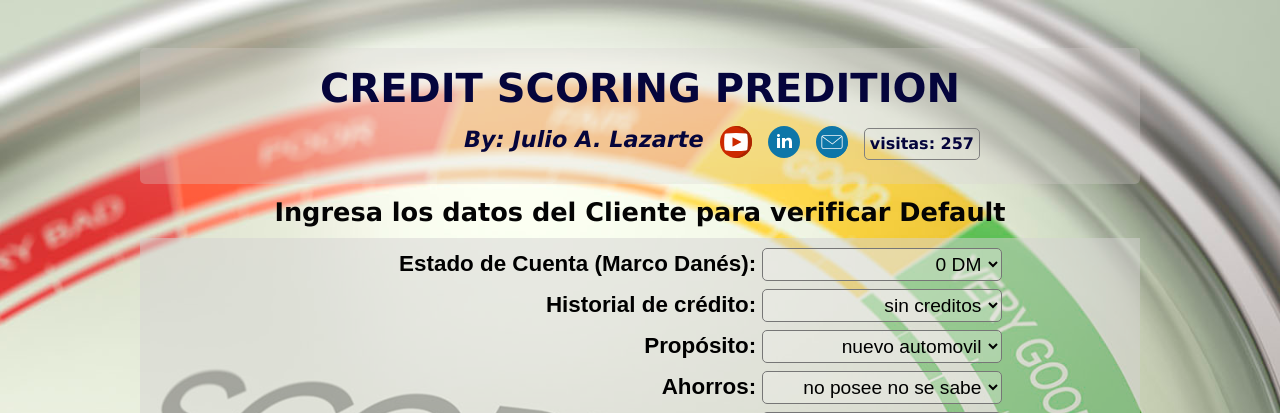
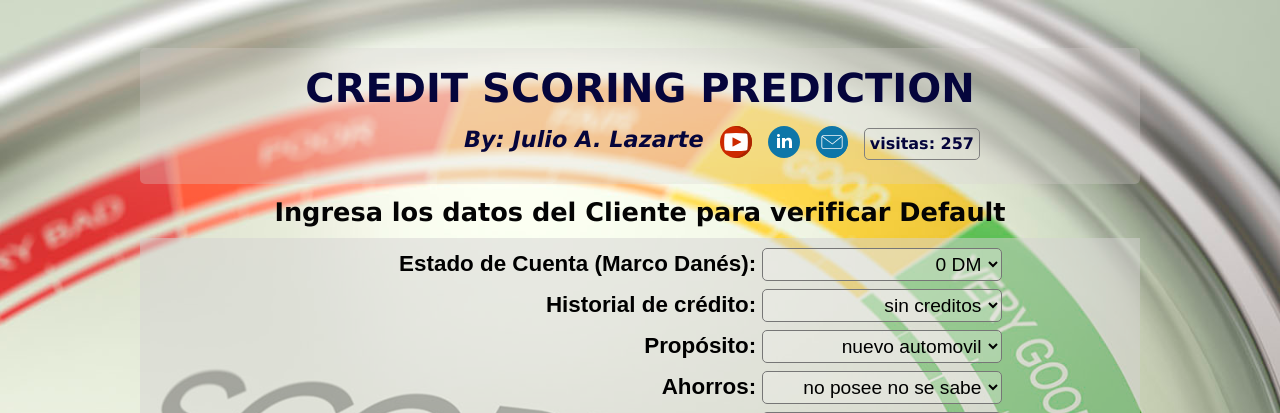
Before and after one commit to JulioLaz/Credit_Scoring_Prediction_app, a Flask app: page / in a window 1280 px wide. Shown: the top 413 px of the page. Run offline with Flask 3, Linux system fonts and the light colour scheme; some libraries are stand-ins or nearby versions.

Commit message:
correccion index.html

```diff
--- a/templates/index.html
+++ b/templates/index.html
@@ -18,7 +18,7 @@
   <body>
     <div class="container mt-5">
       <div class="h1">
-        <h1>CREDIT SCORING PREDITION</h1>
+        <h1>CREDIT SCORING PREDICTION</h1>
         <div class="autor">
           <h2>By: Julio A. Lazarte</h2>
           <div class="about">
```
